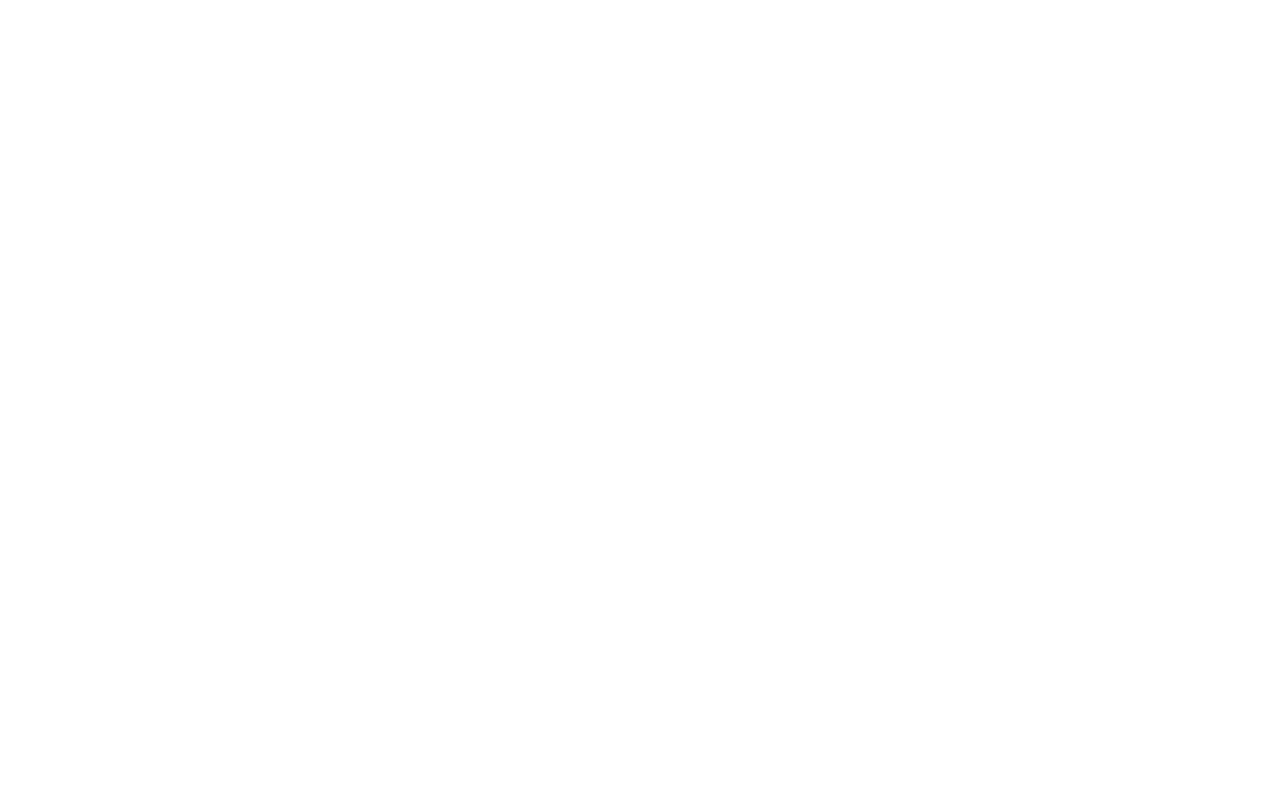
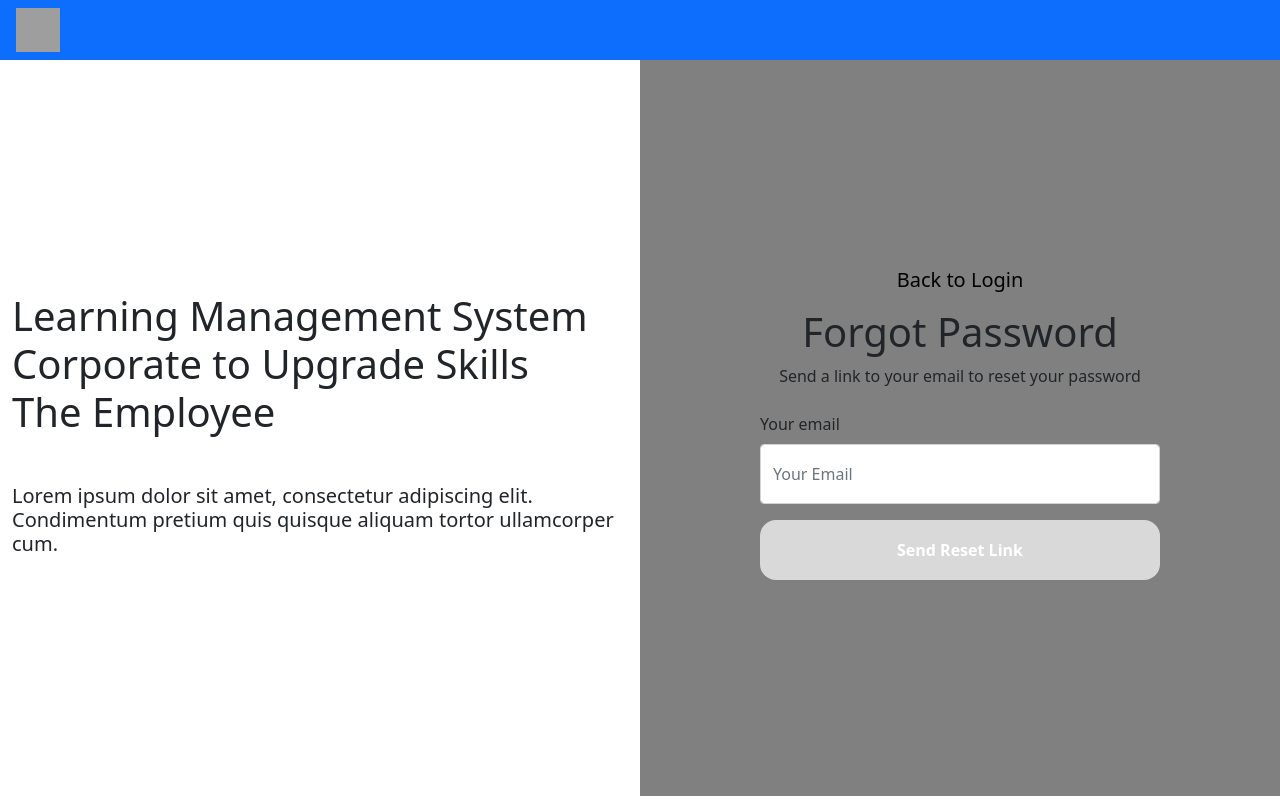
Before and after one commit to capstone-kelompok-4/FE-React, a React (Create React App) app: page /ForgotPassword in a window 1280 px wide. Before the commit this address had no page. Built offline with nearby package versions, Linux system fonts and the light colour scheme; grey boxes are pictures that could not be loaded.

Commit message:
Finish slicing UI Reset Password

```diff
--- a/src/App.js
+++ b/src/App.js
@@ -3,6 +3,8 @@ import "./App.css";
 import Layouts from "./Components/Layouts/Layouts";
 import Home from "./Pages/Home/Home";
 import Login from "./Pages/Login/Login";
+import ResetPassword from "./Pages/ResetPassword/ResetPassword";
+import ForgotPassword from "./Pages/ForgotPassword/ForgotPassword";
 
 function App() {
   return (
@@ -10,6 +12,8 @@ function App() {
       <Routes>
         <Route path="/" element={<AppLayout />}>
           <Route path="/login" exact element={<Login />} />
+          <Route path="/ForgotPassword" exact element={<ForgotPassword />} />
+          <Route path="/ResetPassword" exact element={<ResetPassword />} />
           <Route path="/" exact element={<Home />} />
         </Route>
       </Routes>
--- /dev/null
+++ b/src/Pages/ForgotPassword/ForgotPassword.js
@@ -0,0 +1,48 @@
+import React, { useRef } from 'react'
+import { useNavigate } from "react-router-dom";
+import classes from "./ForgotPassword.module.css"
+
+function ForgotPassword() {
+    const refEmail = useRef();
+    const navigate = useNavigate();
+
+  return (
+    <>
+        <div className="container-fluid">
+            <div className="row ">
+                <div className="col">
+                    <div className={`d-flex flex-column align-items-center justify-content-center ${classes.layout}`}>
+                        <h1 className="mb-5">
+                            Learning Management System Corporate to Upgrade Skills <br/>The Employee
+                        </h1>
+                        <h5>
+                            Lorem ipsum dolor sit amet, consectetur adipiscing elit.
+                            Condimentum pretium quis quisque aliquam tortor ullamcorper cum.{" "}
+                        </h5>
+                    </div>
+                </div>
+                <div className="col" style={{ backgroundColor: "grey" }}>
+                    <div className={`d-flex flex-column align-items-center justify-content-center ${classes.layout}`}>
+                        <h5><a className={`nav-link ${classes.colorteks}`} href='/login'>Back to Login</a></h5>
+                        <h1>Forgot Password</h1>
+                        <p className="mb-4">Send a link to your email to reset your password</p>
+                        <div className="d-flex flex-column">
+                            <label for="username" class="form-label">Your email</label>
+                            <div class="input-group mb-3">
+                                <input type="email" class={`form-control ${classes.forminput}`} id="email" ref={refEmail} placeholder="Your Email"/>
+                            </div>
+                        </div>
+                        <div className="d-flex flex-column mb-3 ">
+                            <button type="button" class={`btn ${classes.buttonreset}`} onClick={() => navigate("/ForgotPassword")}>
+                                Send Reset Link
+                            </button>
+                        </div>
+                    </div>
+                </div>
+            </div>
+        </div>
+    </>
+  )
+}
+
+export default ForgotPassword
--- /dev/null
+++ b/src/Pages/ForgotPassword/ForgotPassword.module.css
@@ -0,0 +1,22 @@
+.colorteks{
+    color: black !important;
+    text-decoration: none !important;
+}
+
+.layout{
+    height: 92vh;
+}
+
+.forminput{
+    width: 400px !important;
+    height: 60px !important;
+}
+
+.buttonreset{
+    background: #D9D9D9 !important;
+    width: 400px !important;
+    height: 60px !important;
+    border-radius: 1rem !important;
+    color: #fff !important;
+    font-weight: bold !important;
+}
--- /dev/null
+++ b/src/Pages/ResetPassword/ResetPassword.js
@@ -0,0 +1,55 @@
+import React, { useRef } from "react";
+import { useNavigate } from "react-router-dom";
+import classes from "./ResetPassword.module.css"
+
+function ResetPassword() {
+
+  const refPassword = useRef();
+  const refConfirmPassword = useRef();
+  const navigate = useNavigate();
+
+  return (
+    <>
+      <div className="container-fluid">
+        <div className="row">
+          <div className="col">
+            <div className={`d-flex flex-column align-items-center justify-content-center ${classes.layout}`}>
+              <h1 className="mb-5">
+                Learning Management System Corporate to Upgrade Skills <br/> The Employee
+              </h1>
+              <h5>
+                Lorem ipsum dolor sit amet, consectetur adipiscing elit.
+                Condimentum pretium quis quisque aliquam tortor ullamcorper cum.{" "}
+              </h5>
+            </div>
+          </div>
+          <div className="col" style={{ backgroundColor: "grey" }}>
+            <div className={`d-flex flex-column align-items-center justify-content-center ${classes.layout}`}>
+              <h1>Create New Password </h1>
+              <p className="mb-4">Your new password must be different from previous used passwords.</p>
+              <div className="d-flex flex-column mb-3">
+                <label for="newPassword" class="form-label">New Password</label>
+                <div class="input-group">
+                  <input type="password" class={`form-control ${classes.forminput}`} id="newPassword" ref={refPassword} />
+                </div>
+              </div>
+              <div className="d-flex flex-column mb-4">
+                <label for="confirmNewPassword" class="form-label">Confirm New Password</label>
+                <div class="input-group">
+                  <input type="password" class={`form-control ${classes.forminput}`} id="confirmNewPassword" ref={refConfirmPassword} />
+                </div>
+              </div>
+              <div className="d-flex flex-column">
+                <button type="button" class={`${classes.buttonreset} btn`} onClick={() => navigate("/login")}>
+                  Reset Password
+                </button>
+              </div>
+            </div>
+          </div>
+        </div>
+      </div>
+    </>
+  );
+}
+
+export default ResetPassword;
--- /dev/null
+++ b/src/Pages/ResetPassword/ResetPassword.module.css
@@ -0,0 +1,17 @@
+.layout{
+    height: 92vh;
+}
+
+.forminput{
+    width: 400px !important;
+    height: 60px !important;
+}
+
+.buttonreset{
+    background: #D9D9D9 !important;
+    width: 400px !important;
+    height: 60px !important;
+    border-radius: 1rem !important;
+    color: #fff !important;
+    font-weight: bold !important;
+}
```
